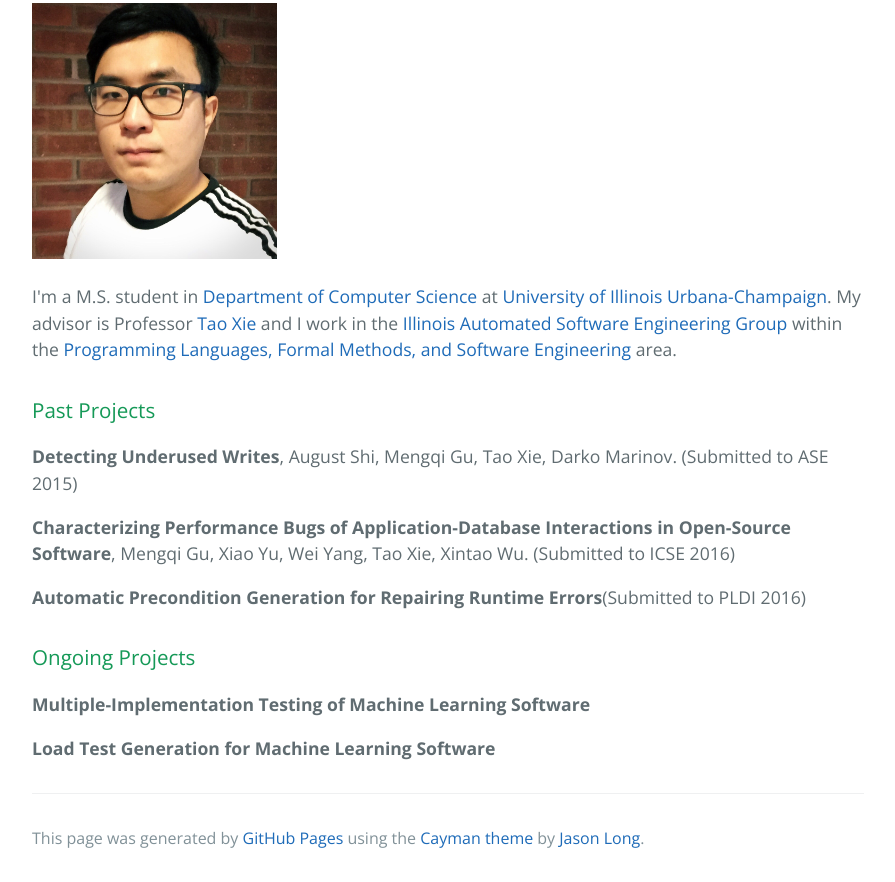
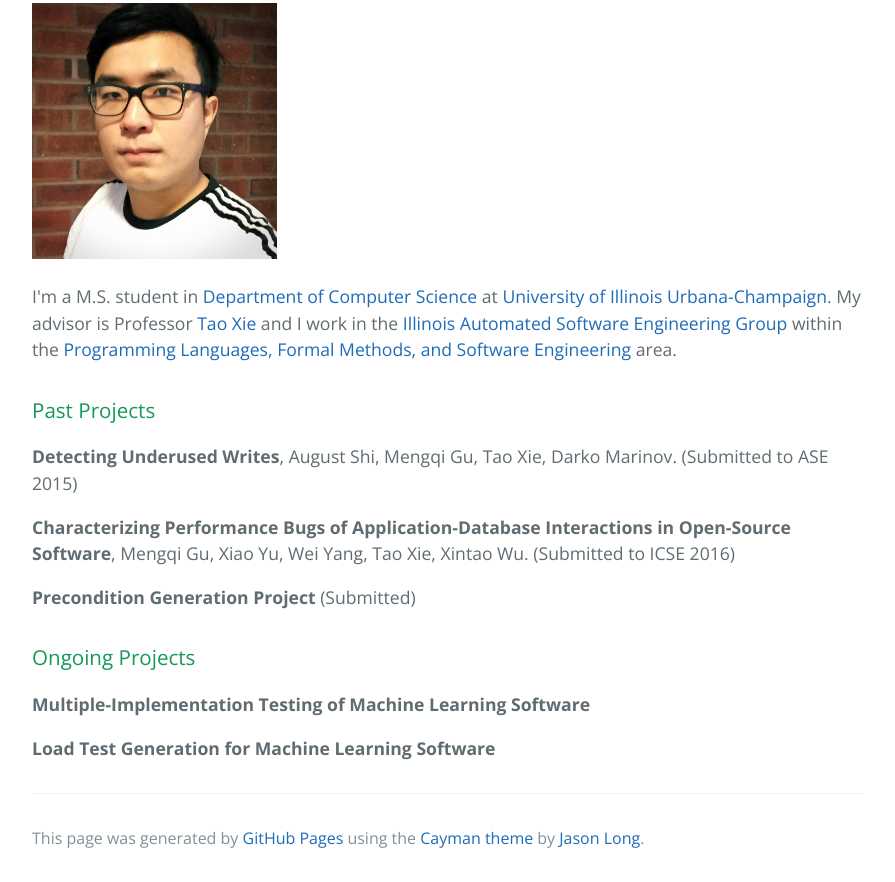
Before and after one commit to mengqigu/mengqigu.github.io, a plain HTML site: page index.html in a window 1280 px wide. Shown: the part 392-1274 px from the top of the page, without its empty margins (192-1087 px from the left). Drawn offline with nearby package versions, Linux system fonts and the light colour scheme.

Commit message:
renaming

```diff
--- a/index.html
+++ b/index.html
@@ -31,7 +31,8 @@
 
 <p><strong>Characterizing Performance Bugs of Application-Database Interactions in Open-Source Software</strong>, Mengqi Gu, Xiao Yu, Wei Yang, Tao Xie, Xintao Wu. (Submitted to ICSE 2016)</p>
 
-<p><strong>Automatic Precondition Generation for Repairing Runtime Errors</strong>(Submitted to PLDI 2016)</p>
+<!--<p><strong>Automatic Precondition Generation for Repairing Runtime Errors</strong>(Submitted to PLDI 2016)</p>-->
+<p><strong>Precondition Generation Project</strong> (Submitted)</p>
 
 <h3>
 <a id="CurrentProjects" class="anchor" href="#projects" aria-hidden="true"><span class="octicon octicon-link"></span></a>Ongoing Projects</h3>
```
